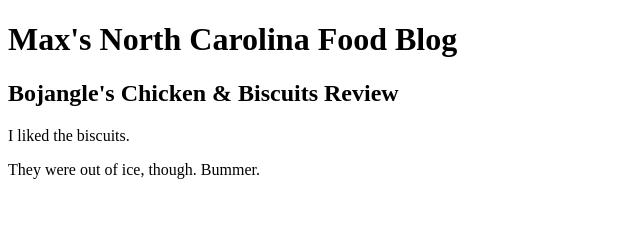
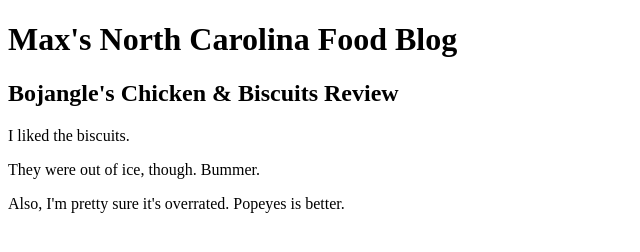
Before and after one commit to itb2/nc_food_blog, a plain HTML site: page index.html in a window 1280 px wide. Shown: the whole page, without its empty margins (0-640 px from the left). Drawn offline with Linux system fonts and the light colour scheme.

Commit message:
Added a line comparing it to Popeyes.

```diff
--- a/index.html
+++ b/index.html
@@ -13,6 +13,7 @@
           <h1>Bojangle's Chicken & Biscuits Review</h1>
           <p>I liked the biscuits.</p>
           <p>They were out of ice, though. Bummer.</p>
+          <p> Also, I'm pretty sure it's overrated. Popeyes is better. </p>
         </article>
       </div>
     </body>
```
